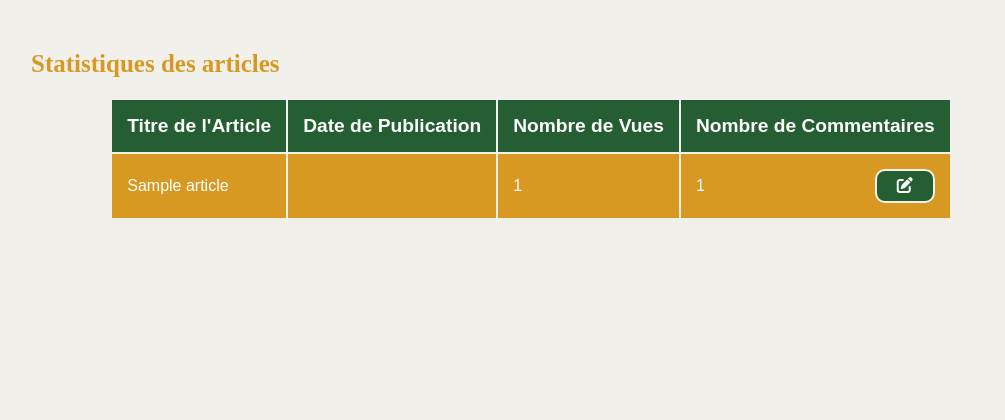
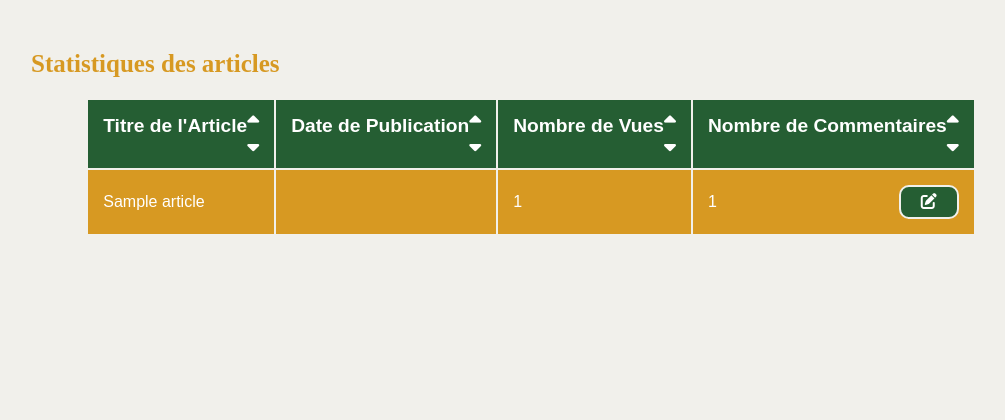
Before and after one commit to LB-Squishy/P5-blog-emilie-forteroche, a PHP site: template views/templates/monitoring.php in a window 1280 px wide. Shown: the part 211-631 px from the top of the page, without its empty margins (109-1114 px from the left). Run offline with PHP 8.4, Linux system fonts and the light colour scheme; the template is opened without the code that fills it: most values are stand-ins (such as "Sample title", 1, 10 or a date in 2020); data that the repository does not hold is empty; some libraries are stand-ins or nearby versions; some web fonts are replaced.

Commit message:
feat: :sparkles: Monitoring: Ajout du tri

```diff
--- a/css/style.css
+++ b/css/style.css
@@ -408,6 +408,30 @@ a.info {
     border: 1px solid var(--backgroundColor);
 }
 
+.articleSort {
+    display: flex;
+    justify-content: space-between;
+}
+
+.articleSort__arrow {
+    display: flex;
+    flex-direction: column;
+    align-items: center;
+}
+
+.articleSort__arrow--btn {
+    display: flex;
+    align-items: center;
+}
+
+.articleSort__arrow--btn:hover {
+    color: var(--titleColor);
+}
+
+.articleSort__arrow--active {
+    color: var(--titleColor);
+}
+
 /**
  * Footer global de la page.
  */
--- a/views/templates/monitoring.php
+++ b/views/templates/monitoring.php
@@ -13,10 +13,55 @@
     <table>
         <thead>
             <tr>
-                <th>Titre de l'Article</th>
-                <th>Date de Publication</th>
-                <th>Nombre de Vues</th>
-                <th>Nombre de Commentaires</th>
+                <th>
+                    <div class="articleSort">
+                        <p>Titre de l'Article</p>
+                        <div class="articleSort__arrow">
+                            <a class="articleSort__arrow--btn <?= $sortName == 'title' && $sortOrder == 'ASC' ? 'articleSort__arrow--active' : '' ?>" href="index.php?action=monitoring&sortName=title&sortOrder=ASC">
+                                <i class="fa-solid fa-sort-up"></i>
+                            </a>
+                            <a class="articleSort__arrow--btn <?= $sortName == 'title' && $sortOrder == 'DESC' ? 'articleSort__arrow--active' : '' ?>" href="index.php?action=monitoring&sortName=title&sortOrder=DESC">
+                                <i class="fa-solid fa-sort-down"></i>
+                            </a>
+                        </div>
+                    </div>
+                </th>
+                <th>
+                    <div class="articleSort">
+                        <p>Date de Publication</p>
+                        <div class="articleSort__arrow">
+                            <a class="articleSort__arrow--btn <?= $sortName == 'date_creation' && $sortOrder == 'ASC' ? 'articleSort__arrow--active' : '' ?>" href="index.php?action=monitoring&sortName=date_creation&sortOrder=ASC">
+                                <i class="fa-solid fa-sort-up"></i></a>
+                            <a class="articleSort__arrow--btn <?= $sortName == 'date_creation' && $sortOrder == 'DESC' ? 'articleSort__arrow--active' : '' ?>" href="index.php?action=monitoring&sortName=date_creation&sortOrder=DESC">
+                                <i class="fa-solid fa-sort-down"></i>
+                            </a>
+                        </div>
+                    </div>
+                </th>
+                <th>
+                    <div class="articleSort">
+                        <p>Nombre de Vues</p>
+                        <div class="articleSort__arrow">
+                            <a class="articleSort__arrow--btn <?= $sortName == 'view_count' && $sortOrder == 'ASC' ? 'articleSort__arrow--active' : '' ?>" href="index.php?action=monitoring&sortName=view_count&sortOrder=ASC">
+                                <i class="fa-solid fa-sort-up"></i></a>
+                            <a class="articleSort__arrow--btn <?= $sortName == 'view_count' && $sortOrder == 'DESC' ? 'articleSort__arrow--active' : '' ?>" href="index.php?action=monitoring&sortName=view_count&sortOrder=DESC">
+                                <i class="fa-solid fa-sort-down"></i>
+                            </a>
+                        </div>
+                    </div>
+                </th>
+                <th>
+                    <div class="articleSort">
+                        <p>Nombre de Commentaires</p>
+                        <div class="articleSort__arrow">
+                            <a class="articleSort__arrow--btn <?= $sortName == 'comment_count' && $sortOrder == 'ASC' ? 'articleSort__arrow--active' : '' ?>" href="index.php?action=monitoring&sortName=comment_count&sortOrder=ASC">
+                                <i class="fa-solid fa-sort-up"></i></a>
+                            <a class="articleSort__arrow--btn <?= $sortName == 'comment_count' && $sortOrder == 'DESC' ? 'articleSort__arrow--active' : '' ?>" href="index.php?action=monitoring&sortName=comment_count&sortOrder=DESC">
+                                <i class="fa-solid fa-sort-down"></i>
+                            </a>
+                        </div>
+                    </div>
+                </th>
             </tr>
         </thead>
         <tbody>
```
Also changed, not shown: controllers/AdminController.php (+8 -2 lines), models/ArticleManager.php (+22 -0 lines).
